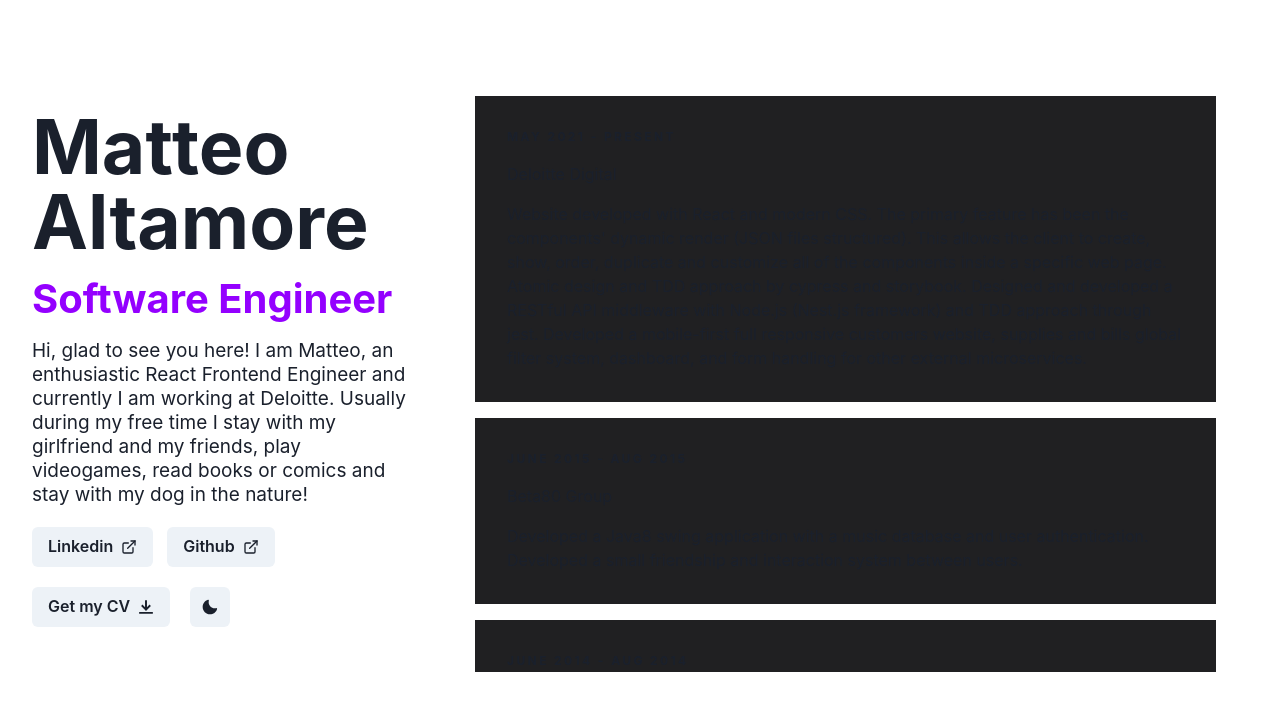
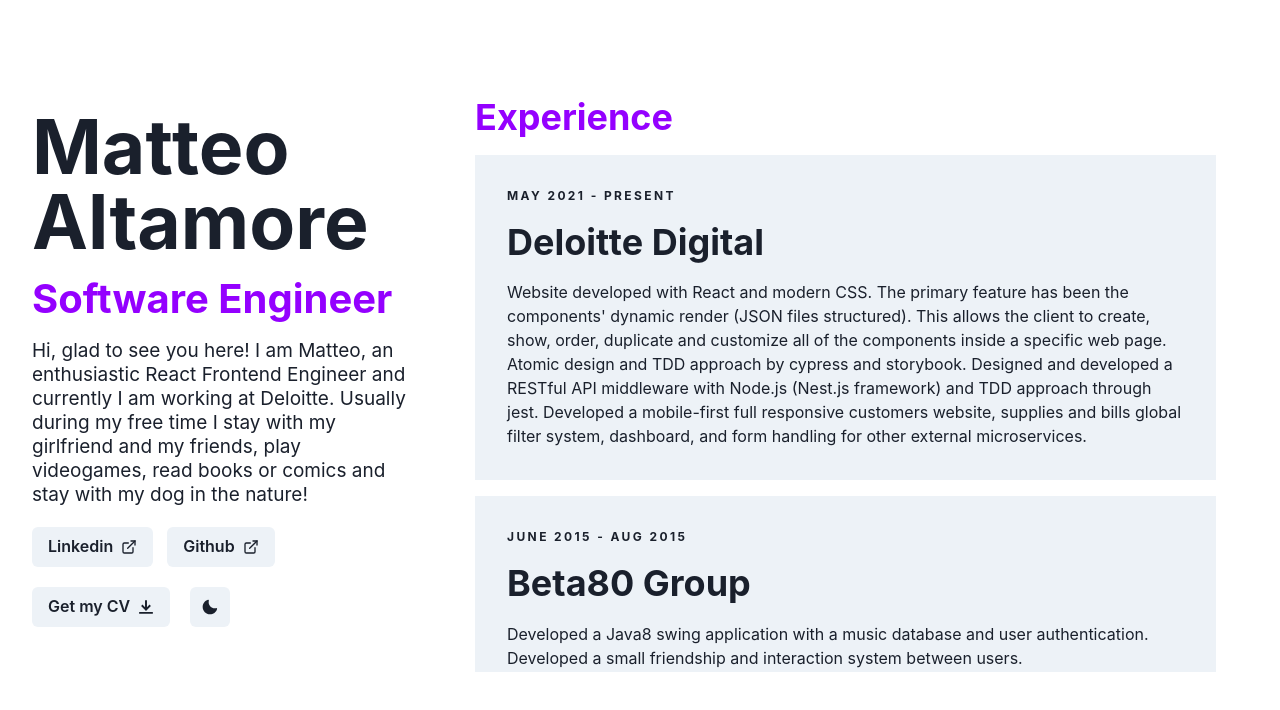
Before and after one commit to mataltamore/portfolio-v2, a React (Vite) app: page / in a window 1280 px wide. Shown: the top 710 px of the page. Built offline with nearby package versions, Linux system fonts and the light colour scheme.

Commit message:
refactor: sidebar

```diff
--- a/src/components/About/index.tsx
+++ b/src/components/About/index.tsx
@@ -6,10 +6,7 @@
 import { SocialButtonProps } from "../../types/About";
 import DarkLightThemeButton from "../DarkLightThemeButton";
 import { Button, Heading, Link, Text } from "@chakra-ui/react";
-
-const COLOR = {
-  PURPLE: "rgb(148, 0, 255)",
-};
+import COLORS from "../../style/COLORS";
 
 function About() {
   return (
@@ -19,7 +16,7 @@
           {ABOUT.title}
         </Heading>
 
-        <Heading fontSize={40} lineHeight={1} as="h2" color={COLOR.PURPLE}>
+        <Heading fontSize={40} lineHeight={1} as="h2" color={COLORS.PURPLE}>
           {ABOUT.subtitle}
         </Heading>
 
--- a/src/components/Sidebar/Sidebar.scss
+++ b/src/components/Sidebar/Sidebar.scss
@@ -2,9 +2,7 @@
 @import "../../style/mixins.scss";
 
 .sidebar {
-  display: flex;
-  flex-direction: column;
-  gap: 3.125rem;
+  @include flex($dir: column, $gap: 3.125rem);
 
   height: unset;
   overflow: unset;
@@ -20,13 +18,12 @@
 }
 
 .cards {
-  display: flex;
-  flex-direction: column;
-  gap: 1rem;
+  @include flex($dir: column, $gap: 1rem);
 }
 
 .box {
-  background-color: $c-box;
+  @include flex($dir: column, $gap: 1rem);
+
   padding: 2rem;
   transition: 250ms ease;
 
@@ -46,10 +43,6 @@
     font-weight: 700;
     letter-spacing: 0.15rem;
   }
-
-  &__title {
-    margin: 1rem 0rem;
-  }
 }
 
 .link {
@@ -59,9 +52,7 @@
   margin: 1rem 0rem 0rem 0rem;
 
   &__wrapper {
-    display: flex;
-    align-items: center;
-    gap: 0.3125rem;
+    @include flex($align: center, $gap: 0.3125rem);
 
     &__icon {
       width: 18px;
--- a/src/components/Sidebar/index.tsx
+++ b/src/components/Sidebar/index.tsx
@@ -2,21 +2,32 @@
 import CV from "../../content/api/cv.json";
 import { ExternalLinkIcon } from "@chakra-ui/icons";
 import { SidebarButtonProps, SidebarCardProps } from "../../types/Sidebar";
+import { Button, Heading, Link, useColorModeValue } from "@chakra-ui/react";
+import COLORS from "../../style/COLORS";
 
 function Sidebar() {
   return (
     <aside className="sidebar">
       <section className="cards">
+        <Heading as="h2" color={COLORS.PURPLE}>
+          Experience
+        </Heading>
         {CV.experience.map((item) => (
           <SidebarCard key={item.name} {...{ ...item }} />
         ))}
       </section>
       <section className="cards">
+        <Heading as="h2" color={COLORS.PURPLE}>
+          Education
+        </Heading>
         {CV.education.map((item) => (
           <SidebarCard key={item.name} {...{ ...item }} />
         ))}
       </section>
       <section className="cards">
+        <Heading as="h2" color={COLORS.PURPLE}>
+          Projects
+        </Heading>
         {CV.projects.map((item) => (
           <SidebarCard key={item.name} {...{ ...item }} />
         ))}
@@ -28,12 +39,14 @@
 function SidebarCard(props: SidebarCardProps) {
   const { name, description, range, site } = props;
 
+  const backgroundColor = useColorModeValue(COLORS.LIGHT_BOX, COLORS.DARK_BOX);
+
   return (
-    <div className="box">
+    <div className="box" style={{ backgroundColor }}>
       <h3 className="box__range">{range}</h3>
-      <h3 className="box__title">{name}</h3>
+      <Heading>{name}</Heading>
       <p>{description}</p>
-      {typeof site !== "undefined" && <SidebarButton site={site} />}
+      {site && <SidebarButton site={site} />}
     </div>
   );
 }
@@ -42,12 +55,15 @@
   const { site } = props;
 
   return (
-    <a href={site.link} target="_blank" rel="noreferrer" className="link">
-      <div className="link__wrapper">
+    <Link href={site.link} isExternal>
+      <Button
+        variant="solid"
+        aria-label={site.name}
+        rightIcon={<ExternalLinkIcon />}
+      >
         {site.name}
-        <ExternalLinkIcon className="link__wrapper__icon" />
-      </div>
-    </a>
+      </Button>
+    </Link>
   );
 }
 
--- /dev/null
+++ b/src/style/COLORS.ts
@@ -0,0 +1,8 @@
+export default {
+  PURPLE: "rgb(148, 0, 255)",
+  RED: "rgb(230, 0, 0)",
+  YELLOW: "rgb(255, 255, 51)",
+  GREEN: "rgb(0, 255, 0)",
+  DARK_BOX: "rgb(32, 32, 34)",
+  LIGHT_BOX: "rgb(237, 242, 247)",
+};
```
